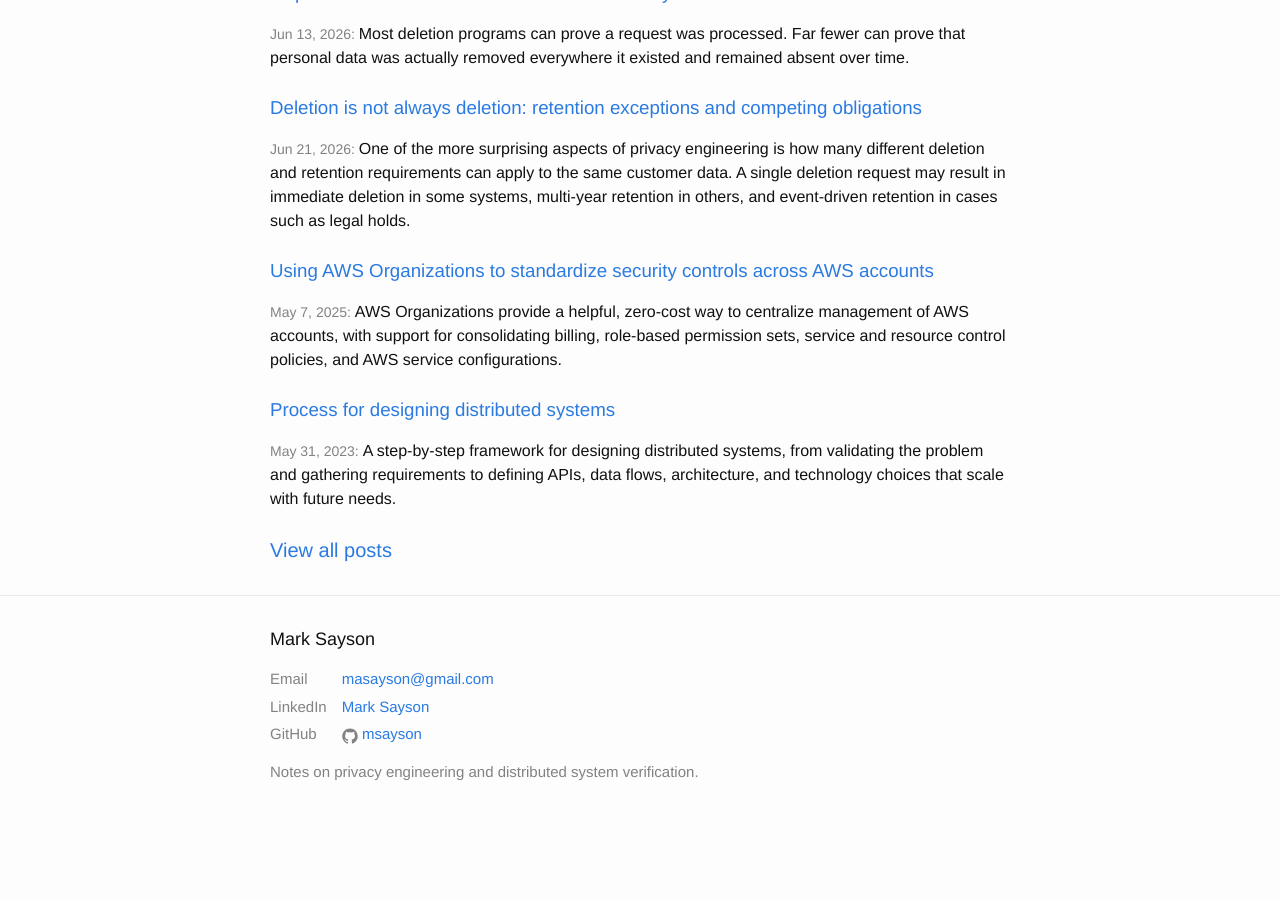
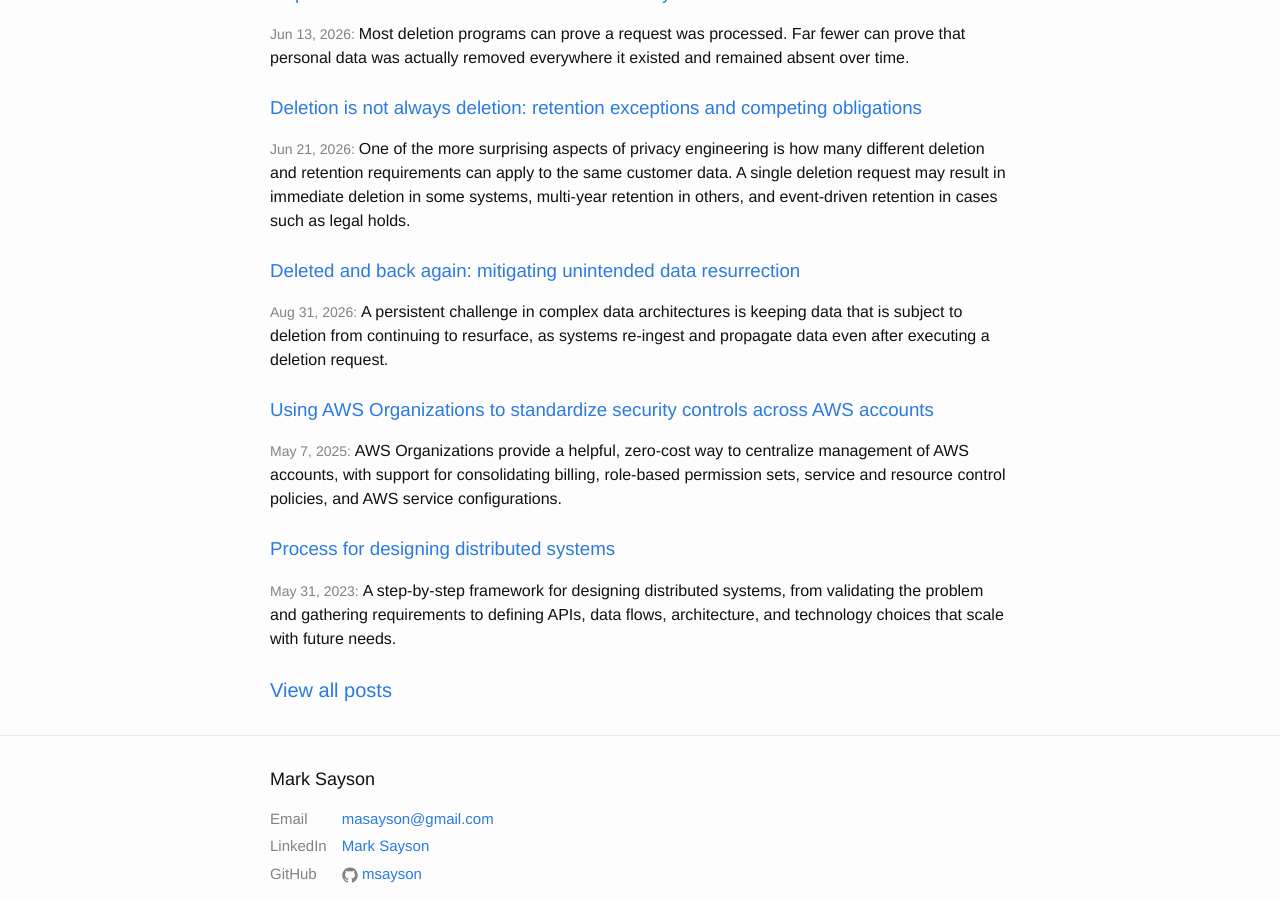
Before and after one commit to msayson/msayson.github.io, a Jekyll site: the page built from index.html, in a window 1280 px wide and 900 px high, scrolled down 619 px. Built offline with Jekyll 4.4.1, drawn with Linux system fonts in a browser that asks for light colours; before the commit the page ends 1462 px from its top, so only the background shows below that.

Commit message:
Add cross-links and feature data resurrection post

```diff
--- a/_posts/2026-05-30-why-data-deletion-is-still-unsolved.md
+++ b/_posts/2026-05-30-why-data-deletion-is-still-unsolved.md
@@ -88,3 +88,4 @@ After that, we'll examine the structural properties of deletion programs that al
 2. [Why deletion means different things in different systems]({% post_url 2026-06-03-why-deletion-means-different-things %})
 3. [Gaps in data deletion verification and auditability]({% post_url 2026-06-12-gaps-in-data-deletion-verification-auditability %})
 4. [Deletion is not always deletion: retention exceptions and competing obligations]({% post_url 2026-06-20-deletion-is-not-always-deletion %})
+5. [Deleted and back again: mitigating unintended data resurrection]({% post_url 2026-08-30-mitigating-personal-data-resurrection %})
--- a/_posts/2026-06-03-why-deletion-means-different-things.md
+++ b/_posts/2026-06-03-why-deletion-means-different-things.md
@@ -144,3 +144,4 @@ The challenge is explicitly defining deletion semantics, ensuring each system en
 2. (Current post) Why deletion means different things in different systems
 3. [Gaps in data deletion verification and auditability]({% post_url 2026-06-12-gaps-in-data-deletion-verification-auditability %})
 4. [Deletion is not always deletion: retention exceptions and competing obligations]({% post_url 2026-06-20-deletion-is-not-always-deletion %})
+5. [Deleted and back again: mitigating unintended data resurrection]({% post_url 2026-08-30-mitigating-personal-data-resurrection %})
--- a/_posts/2026-06-12-gaps-in-data-deletion-verification-auditability.markdown
+++ b/_posts/2026-06-12-gaps-in-data-deletion-verification-auditability.markdown
@@ -140,3 +140,4 @@ Without system-wide visibility into deletion state and enforcement outcomes, org
 2. [Why deletion means different things in different systems]({% post_url 2026-06-03-why-deletion-means-different-things %})
 3. (Current post) Gaps in data deletion verification and auditability
 4. [Deletion is not always deletion: retention exceptions and competing obligations]({% post_url 2026-06-20-deletion-is-not-always-deletion %})
+5. [Deleted and back again: mitigating unintended data resurrection]({% post_url 2026-08-30-mitigating-personal-data-resurrection %})
--- a/_posts/2026-06-20-deletion-is-not-always-deletion.markdown
+++ b/_posts/2026-06-20-deletion-is-not-always-deletion.markdown
@@ -83,3 +83,4 @@ Ultimately, compliance in deletion programs is less about proving that data was
 2. [Why deletion means different things in different systems]({% post_url 2026-06-03-why-deletion-means-different-things %})
 3. [Gaps in data deletion verification and auditability]({% post_url 2026-06-12-gaps-in-data-deletion-verification-auditability %})
 4. (Current post) Deletion is not always deletion: retention exceptions and competing obligations
+5. [Deleted and back again: mitigating unintended data resurrection]({% post_url 2026-08-30-mitigating-personal-data-resurrection %})
--- a/index.html
+++ b/index.html
@@ -25,6 +25,7 @@ layout: default
     why-deletion-means-different-things,
     gaps-in-data-deletion-verification-auditability,
     deletion-is-not-always-deletion,
+    mitigating-personal-data-resurrection,
     aws-organizations,
     step-by-step-process-designing-distributed-systems
   " | split: "," %}
```
